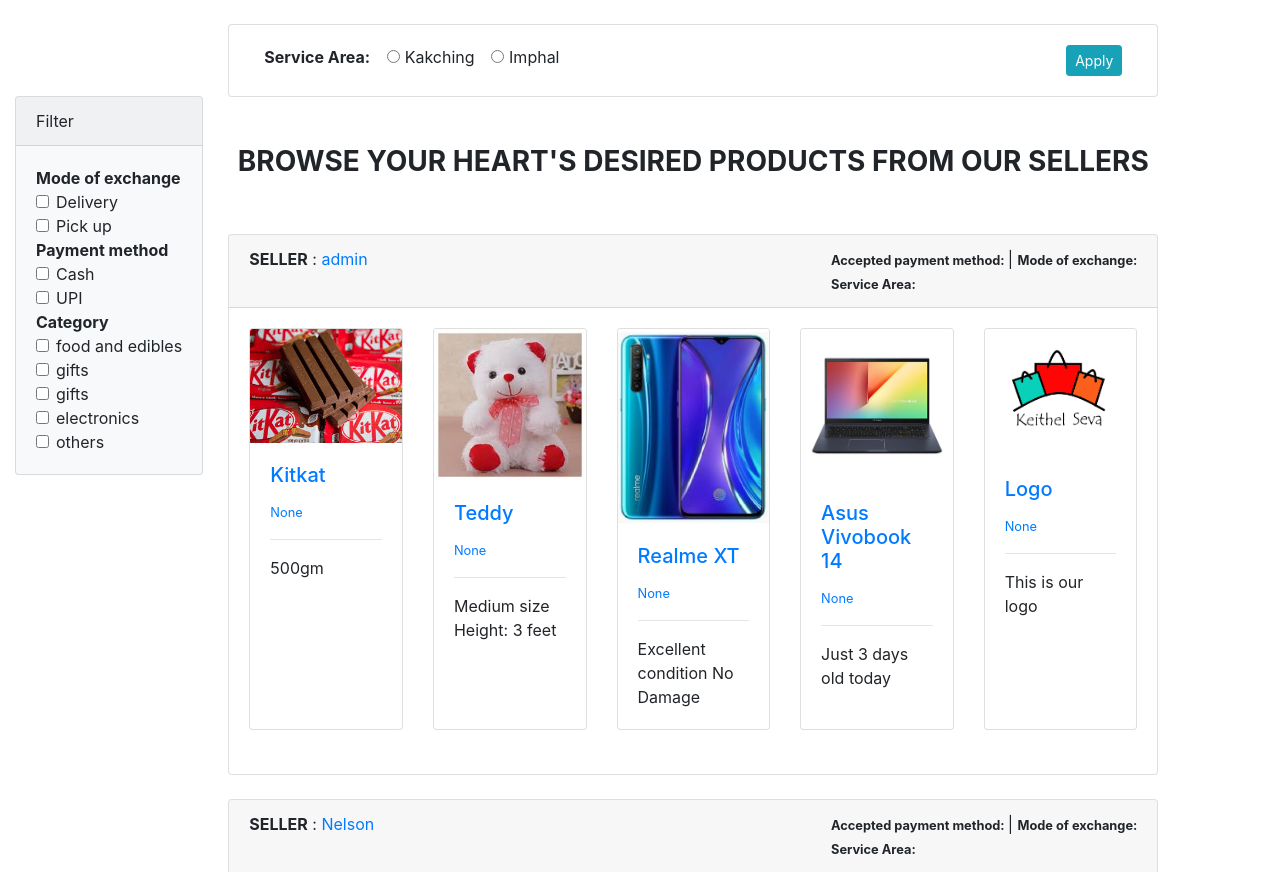
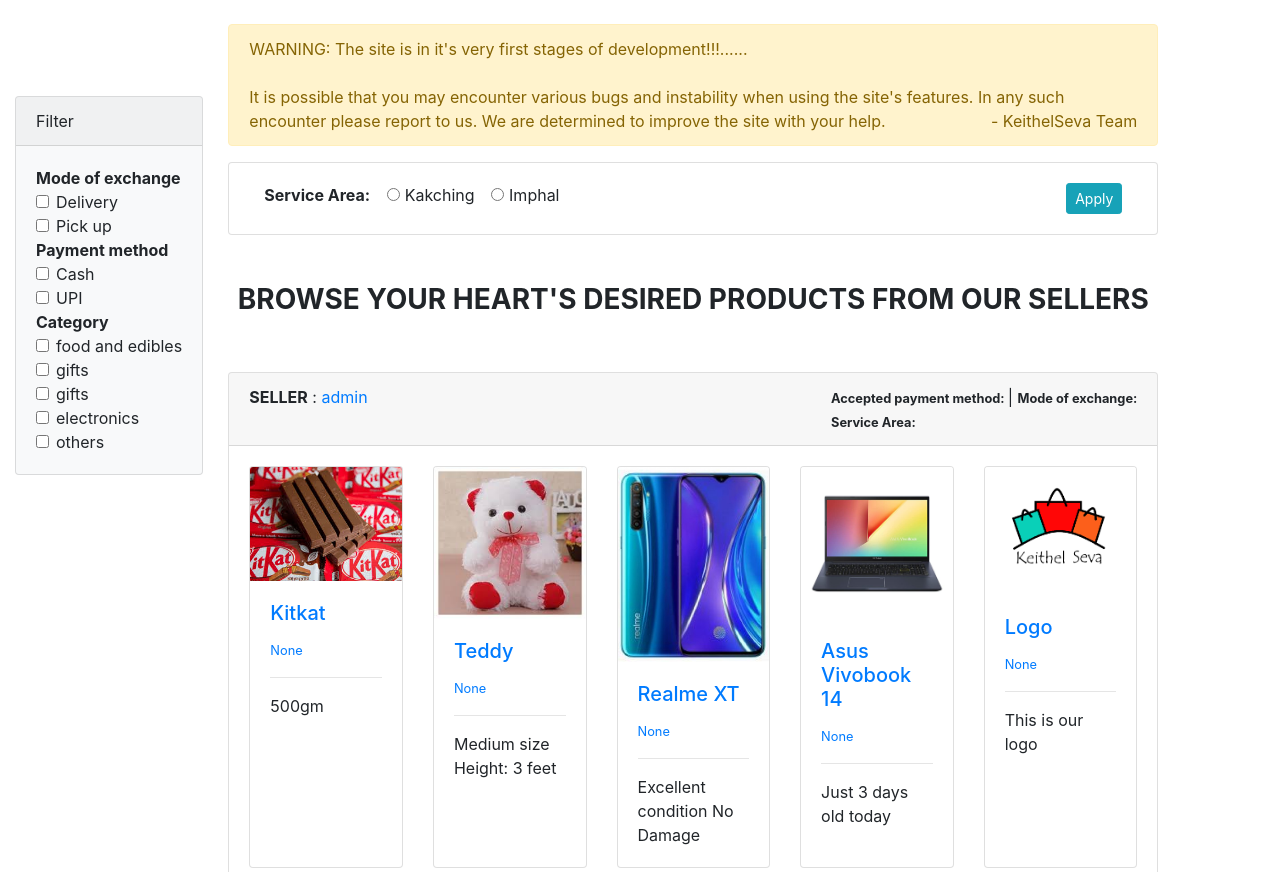
Before and after one commit to aveslehtiek/keithel, a Django app: page / in a window 1280 px wide. Shown: the part 63-935 px from the top of the page. Run offline with Django 3.2, Linux system fonts and the light colour scheme; data comes from the database, SQL or seed files in the repository.

Commit message:
added warning

```diff
--- a/website/templates/home.html
+++ b/website/templates/home.html
@@ -95,6 +95,10 @@
 
                 {% endif %}
 
+                <div class="alert alert-warning" role="alert">
+                    WARNING: The site is in it's very first stages of development!!!......<br/><br/> It is possible that you may encounter various bugs and instability when using the site's features. In any such encounter please report to us. We are determined to improve the site with your help.
+                    <div class="float-right">- KeithelSeva Team</div>
+                </div>
 
 
                 <div class="card">
```
